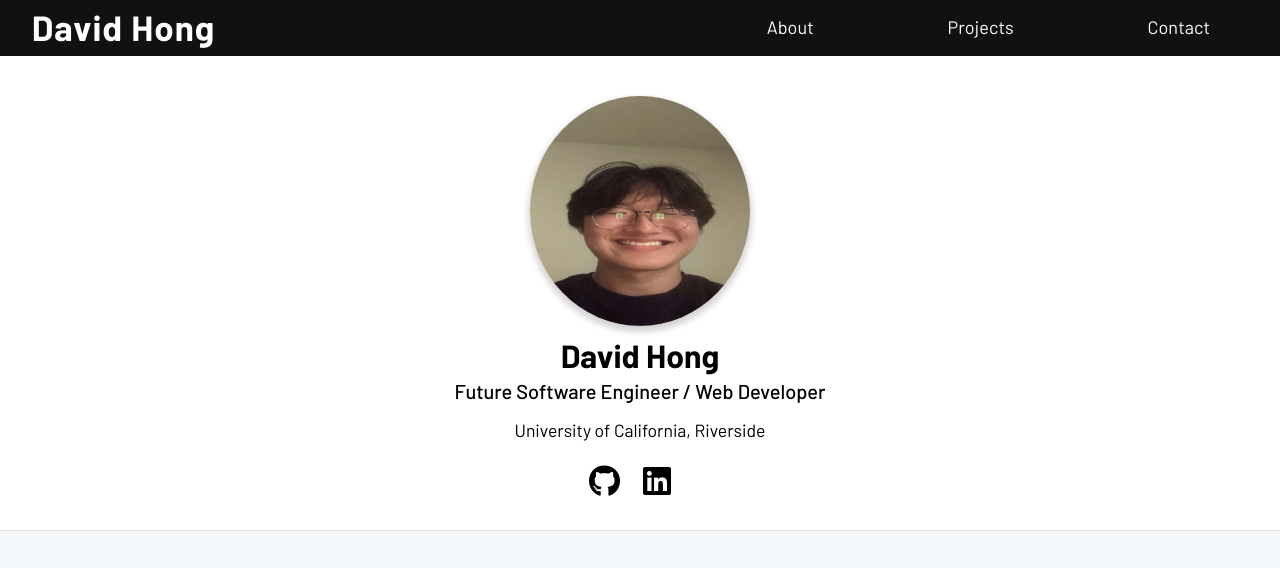
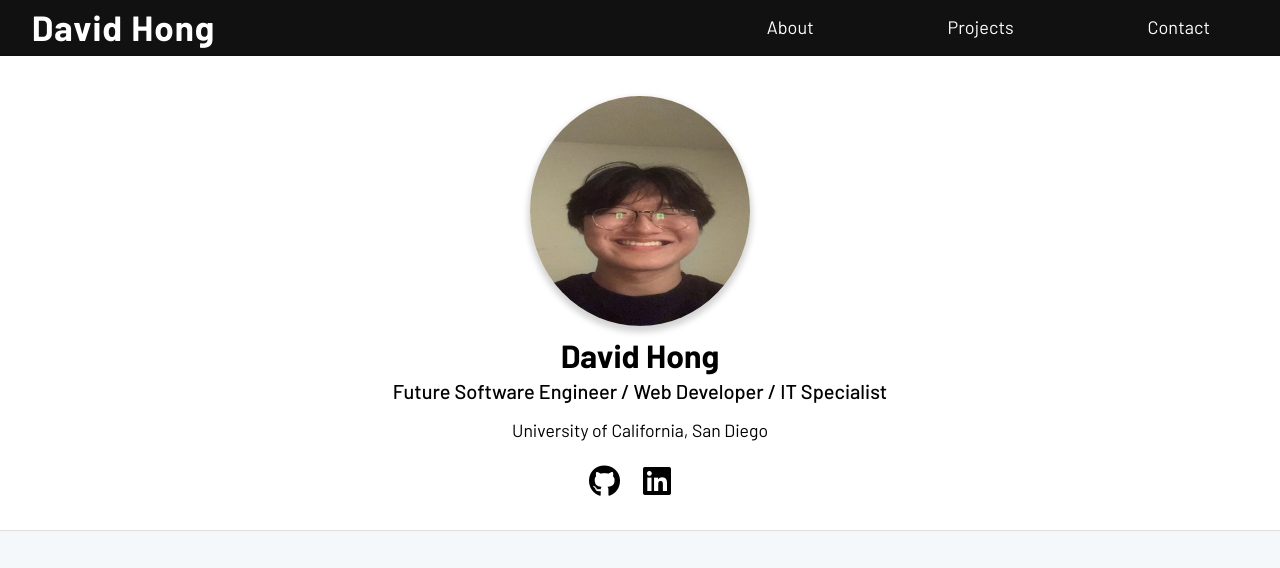
Before and after one commit to davidjhong/davidjhong.github.io, a plain HTML site: page index.html in a window 1280 px wide. Shown: the top 568 px of the page. Drawn offline with Linux system fonts and the light colour scheme.

Commit message:
Update index.html

```diff
--- a/index.html
+++ b/index.html
@@ -36,8 +36,8 @@
     <header class="text-container center border-bottom">
         <img src="images/IMG_5219_220x391.jpg" class="profile-pic">
         <h1>David Hong</h1>
-        <h3>Future Software Engineer / Web Developer</h3>
-        <p>University of California, Riverside</p>
+        <h3>Future Software Engineer / Web Developer / IT Specialist</h3>
+        <p>University of California, San Diego</p>
         <div class="social-box">
             <div class="social-icons">
                 <a href="https://github.com/davidjhong" target="_blank" rel="noreferrer noopener" class="no_link"><i class="fa-brands fa-github fa-2xl"></i></a>
```
